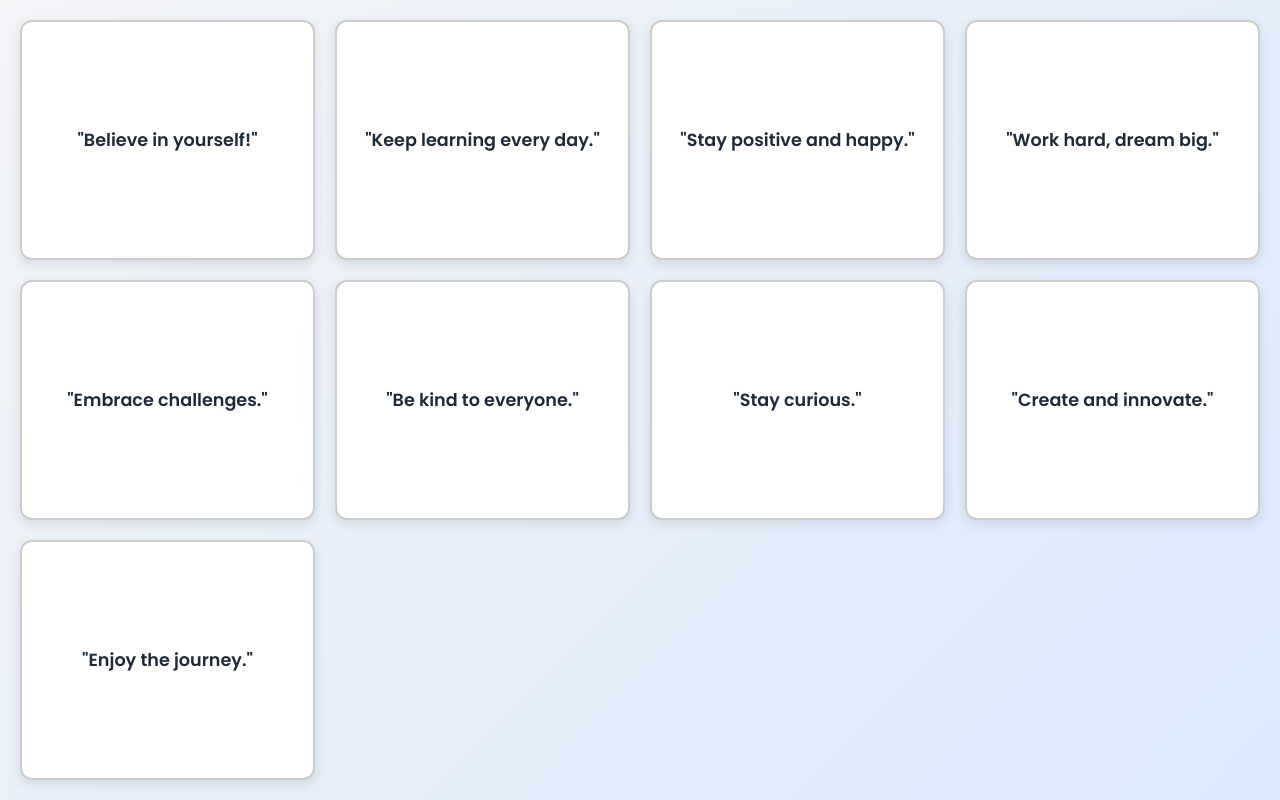
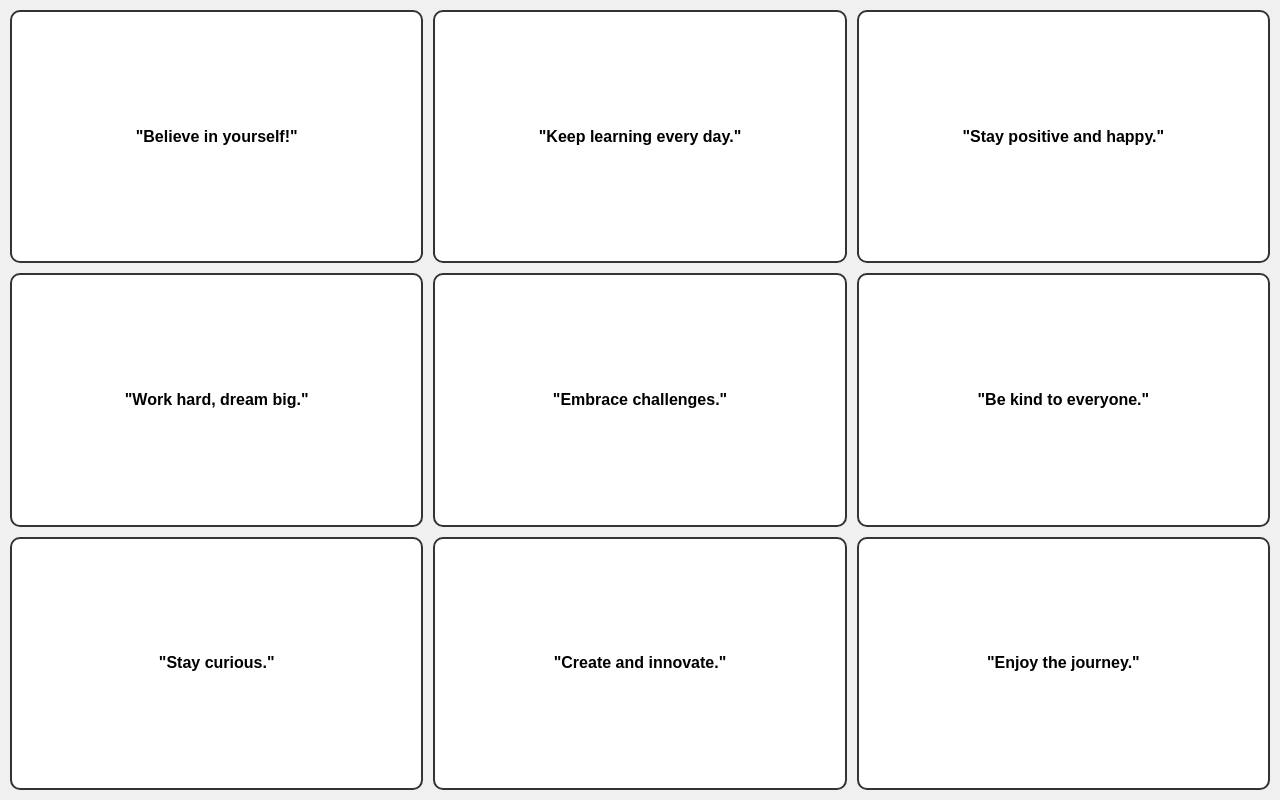
Before and after one commit to izhar-khan-03/devops_assignment_2, a plain HTML site: page index.html in a window 1280 px wide. Drawn offline with Linux system fonts and the light colour scheme.

Commit message:
changed the code and madde it simple

```diff
--- a/index.html
+++ b/index.html
@@ -1,89 +1,67 @@
 <!DOCTYPE html>
 <html lang="en">
 <head>
-  <meta charset="UTF-8" />
-  <meta name="viewport" content="width=device-width, initial-scale=1.0" />
+ <meta charset="UTF-8">
  <title>Fun Quotes Grid</title>
-  <link href="https://fonts.googleapis.com/css2?family=Poppins:wght@400;600&display=swap" rel="stylesheet">
  <style>
-    * {
-      box-sizing: border-box;
-      margin: 0;
-      padding: 0;
-    }
-
  body {
  display: grid;
-      grid-template-columns: repeat(auto-fit, minmax(250px, 1fr));
-      gap: 20px;
-      padding: 20px;
-      font-family: 'Poppins', sans-serif;
-      background: linear-gradient(135deg, #f3f4f6, #dbeafe);
-      min-height: 100vh;
+ grid-template-columns: repeat(3, 1fr);
+ grid-template-rows: repeat(3, 1fr);
+ gap: 10px;
+ height: 100vh;
+ margin: 0;
+ padding: 10px;
+ box-sizing: border-box;
+ font-family: 'Arial', sans-serif;
+ background-color: #f0f0f0;
  }
-
-    .quote-card {
-      background-color: #ffffff;
-      border-radius: 12px;
-      padding: 20px;
+ div {
  display: flex;
+ flex-direction: column;
  align-items: center;
  justify-content: center;
+ gap: 10px;
+ border: 2px solid #333;
+ border-radius: 10px;
+ padding: 10px;
+ box-sizing: border-box;
+ background-color: #fff;
+ }
+ h1 {
+ font-size: 16px;
  text-align: center;
-      border: 2px solid #ccc;
-      box-shadow: 0 4px 12px rgba(0, 0, 0, 0.1);
-      transition: transform 0.3s ease, box-shadow 0.3s ease;
-      font-size: 1.1rem;
-      color: #1f2937;
-      font-weight: 600;
-    }
-
-    .quote-card:hover {
-      transform: scale(1.05);
-      box-shadow: 0 8px 20px rgba(0, 0, 0, 0.15);
-      border-color: #60a5fa;
-    }
-
-    @media (max-width: 600px) {
-      body {
-        padding: 10px;
-        gap: 15px;
-      }
-
-      .quote-card {
-        padding: 15px;
-        font-size: 1rem;
-      }
+ margin: 0;
  }
  </style>
 </head>
 <body>
-  <div class="quote-card">
-    <p>"Believe in yourself!"</p>
+ <div>
+ <h1>"Believe in yourself!"</h1>
  </div>
-  <div class="quote-card">
-    <p>"Keep learning every day."</p>
+ <div>
+ <h1>"Keep learning every day."</h1>
  </div>
-  <div class="quote-card">
-    <p>"Stay positive and happy."</p>
+ <div>
+ <h1>"Stay positive and happy."</h1>
  </div>
-  <div class="quote-card">
-    <p>"Work hard, dream big."</p>
+ <div>
+ <h1>"Work hard, dream big."</h1>
  </div>
-  <div class="quote-card">
-    <p>"Embrace challenges."</p>
+ <div>
+ <h1>"Embrace challenges."</h1>
  </div>
-  <div class="quote-card">
-    <p>"Be kind to everyone."</p>
+ <div>
+ <h1>"Be kind to everyone."</h1>
  </div>
-  <div class="quote-card">
-    <p>"Stay curious."</p>
+ <div>
+ <h1>"Stay curious."</h1>
  </div>
-  <div class="quote-card">
-    <p>"Create and innovate."</p>
+ <div>
+ <h1>"Create and innovate."</h1>
  </div>
-  <div class="quote-card">
-    <p>"Enjoy the journey."</p>
+ <div>
+ <h1>"Enjoy the journey."</h1>
  </div>
 </body>
 </html>
```
Lines whose indentation alone changed are shown as unchanged.
